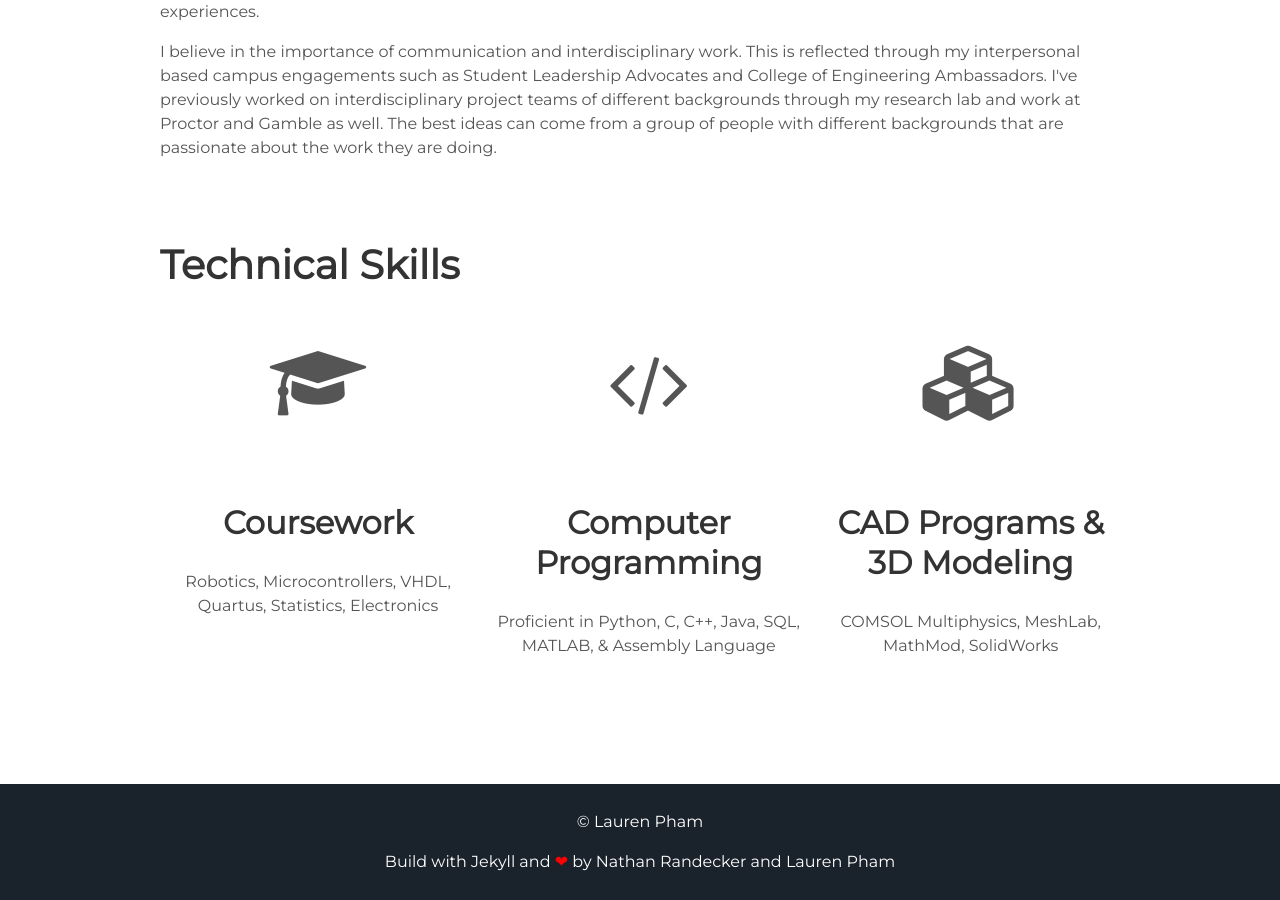
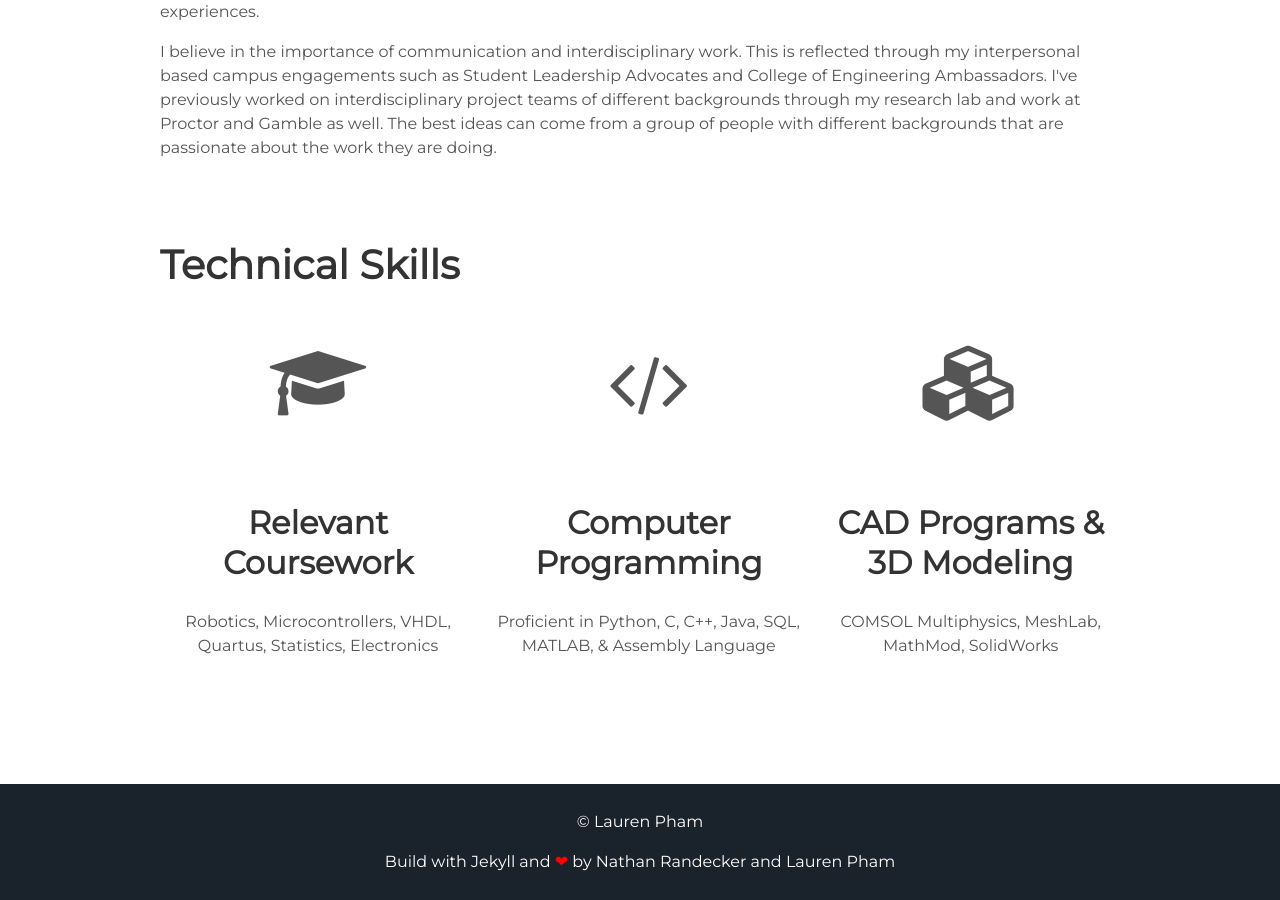
Before and after one commit to laurenpham/techskills, a Jekyll site: the page built from index.html, in a window 1280 px wide and 900 px high, scrolled down 1265 px. Built offline with Jekyll 4.4.1, drawn with Linux system fonts in a browser that asks for light colours.

Commit message:
Update about.html

```diff
--- a/_includes/about.html
+++ b/_includes/about.html
@@ -29,7 +29,7 @@
     <div class="user">
         <div class="tech">
           <i class="fa fa-graduation-cap"></i>
-          <h2>Coursework</h2>
+          <h2>Relevant Coursework</h2>
           <p>Robotics, Microcontrollers, VHDL, Quartus, Statistics, Electronics</p>
         </div>
 
```
